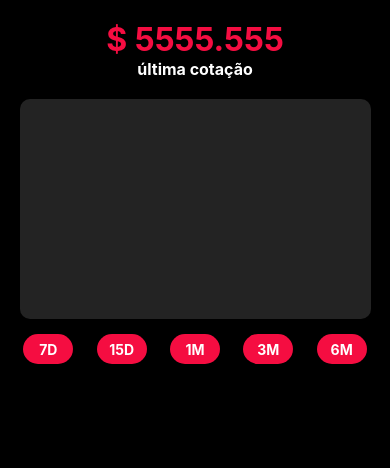
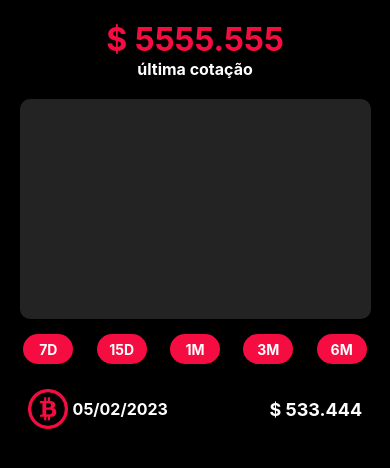
Before and after one commit to KelvynSinhorini/OneBitCoin, a React Native app: screen / in a window 390 px wide. Shown: the top 468 px of the page. Built offline with nearby package versions, Linux system fonts and the light colour scheme.

Commit message:
QuotationItem

```diff
--- a/App.js
+++ b/App.js
@@ -4,6 +4,7 @@
 import CurrentPrice from './src/components/CurrentPrice';
 import HistoryGraphic from './src/components/HistoryGraphic';
 import QuotationList from './src/components/QuotationList'
+import QuotationItem from './src/components/QuotationList/QuotationItem';
 
 export default function App() {
   return (
@@ -15,6 +16,7 @@
        <CurrentPrice />
        <HistoryGraphic />
        <QuotationList />
+       <QuotationItem />
     </SafeAreaView>
   );
 }
--- a/src/components/QuotationList/QuotationItem/index.js
+++ b/src/components/QuotationList/QuotationItem/index.js
@@ -0,0 +1,22 @@
+import React from "react";
+import { View, Text, Image } from "react-native";
+import styles from "./style"
+
+export default function QuotationItem(){
+    return (
+        <View style={styles.mainContent}>
+            <View style={styles.contextLeft}>
+                <View style={styles.boxLogo}>
+                    <Image
+                        style={styles.logoBitcoin}
+                        source={require("../../../img/bitcoin.png")}
+                    />
+                    <Text style={styles.dayQuotation}>05/02/2023</Text>
+                </View>
+            </View>
+            <View style={styles.contextRigth}>
+                <Text style={styles.price}>$ 533.444</Text>
+            </View>
+        </View>
+    )
+}
--- a/src/components/QuotationList/QuotationItem/style.js
+++ b/src/components/QuotationList/QuotationItem/style.js
@@ -0,0 +1,45 @@
+import { StyleSheet } from "react-native";
+
+const styles = StyleSheet.create({
+    mainContent: {
+        width: "95%",
+        height: "auto",
+        backgroundColor: "#000",
+        marginLeft: "3%",
+        marginBottom: 15,
+        borderRadius: 10,
+        flexDirection: "row",
+        alignItems: "center",
+        padding: 10
+    },
+    contextLeft: {
+        width: "36%",
+        alignItems: "flex-start",
+    },
+    boxLogo: {
+        flexDirection: "row",
+        alignItems: "center"
+    },
+    logoBitcoin: {
+        width: 40,
+        height: 40,
+        marginLeft: 2
+    },
+    dayQuotation: {
+        fontSize: 16,
+        paddingLeft: 5,
+        color: "#fff",
+        fontWeight: "bold"
+    },
+    contextRigth: {
+        width: "60%",
+        alignItems: "flex-end",
+    },
+    price: {
+        color: "#FFF",
+        fontSize: 18,
+        fontWeight: "bold"
+    }
+});
+
+export default styles;
```
Also changed, not shown: src/img/bitcoin.png (added).
